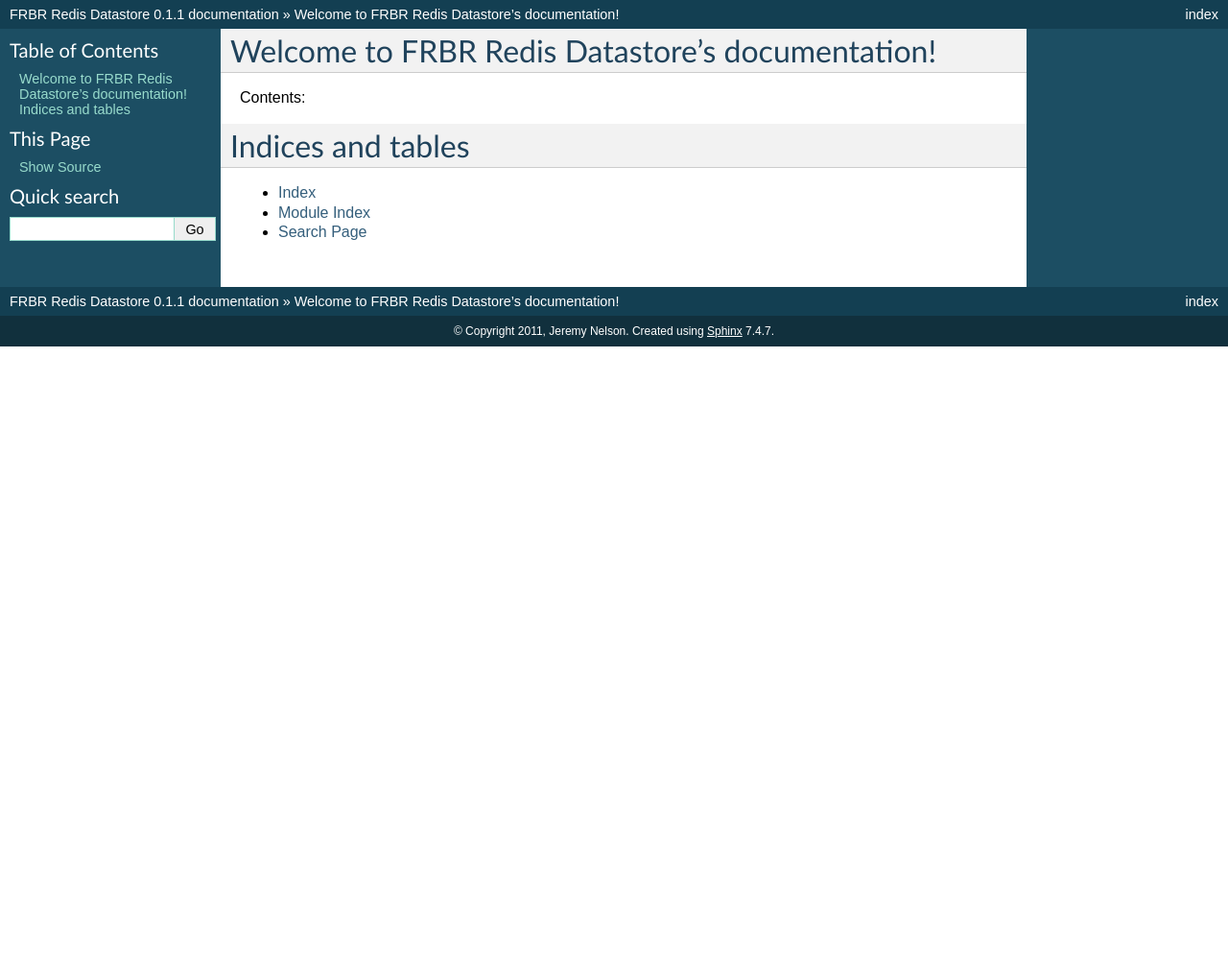
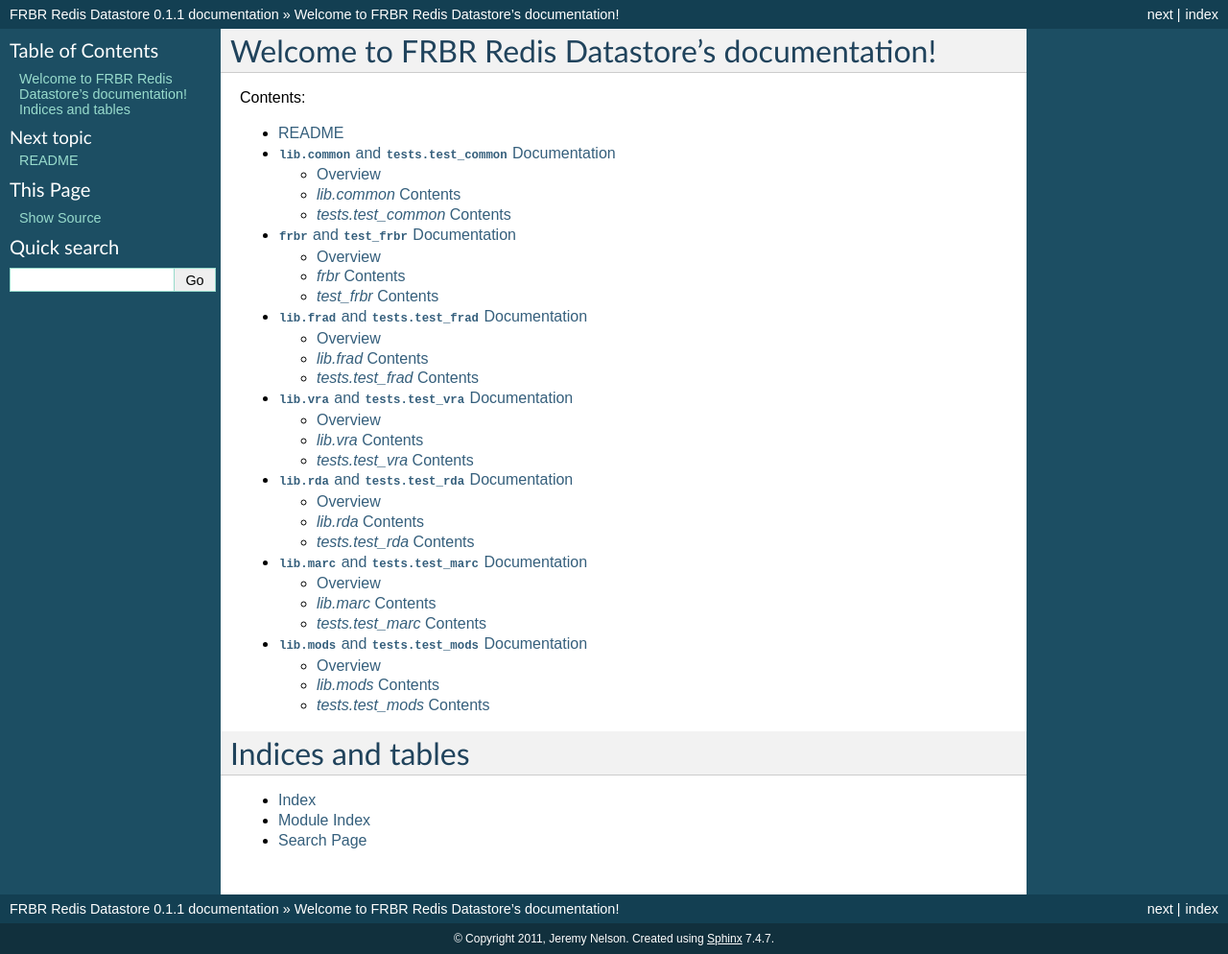
Before and after one commit to jermnelson/FRBR-Redis-Datastore, a Sphinx documentation site: the page built from doc/index.rst, in a window 1280 px wide. Shown: the whole page at 96% size. Built offline with Sphinx 7.4.7, drawn with Linux system fonts in a browser that asks for light colours; before the commit the page ends 900 px from its top, so only the background shows below that.

Commit message:
Added documentation stubs for lib and tests code

```diff
--- /dev/null
+++ b/doc/common.rst
@@ -0,0 +1,23 @@
+:mod:`lib.common` and :mod:`tests.test_common` Documentation
+============================================================
+
+Overview
+^^^^^^^^
+The :mod:`lib.common` module provides the base class from which
+other python modules use to interface with the `frbr-redis-datastore`
+and useful standalone functions for interacting with
+`RDF <http://www.w3.org/RDF/>`_ XML and n3 file objects and the
+`Redis <http://www.redis.io>`_ datastore.
+
+The :mod:`tests.test_common` are the unit tests for
+:mod:`lib.common`.
+
+`lib.common` Contents
+^^^^^^^^^^^^^^^^^^^^^
+.. automodule:: lib.common
+   :members:
+
+`tests.test_common` Contents
+^^^^^^^^^^^^^^^^^^^^^^^^^^^^
+.. automodule:: tests.test_common
+   :members:
--- a/doc/conf.py
+++ b/doc/conf.py
@@ -16,8 +16,9 @@
 # If extensions (or modules to document with autodoc) are in another directory,
 # add these directories to sys.path here. If the directory is relative to the
 # documentation root, use os.path.abspath to make it absolute, like shown here.
-#sys.path.insert(0, os.path.abspath('.'))
-
+sys.path.insert(0, os.path.abspath('../'))
+sys.path.insert(0, os.path.abspath('../tests/'))
+sys.path.insert(0, os.path.abspath('../lib/'))
 # -- General configuration -----------------------------------------------------
 
 # If your documentation needs a minimal Sphinx version, state it here.
--- /dev/null
+++ b/doc/frad.rst
@@ -0,0 +1,20 @@
+:mod:`lib.frad` and :mod:`tests.test_frad` Documentation
+========================================================
+
+Overview
+^^^^^^^^
+The :mod:`lib.frad` module ...
+
+and :mod:`tests.test_frbr` provide a light-weight python
+class wrapper and associated unit tests for basic manipulation of a
+`Redis <http://www.redis.io>`_ datastore.
+
+`lib.frad` Contents
+^^^^^^^^^^^^^^^^^^^
+.. automodule:: lib.frad
+   :members:
+
+`tests.test_frad` Contents
+^^^^^^^^^^^^^^^^^^^^^^^^^^
+.. automodule:: tests.test_frad
+   :members:
--- /dev/null
+++ b/doc/frbr.rst
@@ -0,0 +1,18 @@
+:mod:`frbr` and :mod:`test_frbr` Documentation
+==============================================
+
+Overview
+^^^^^^^^
+The :mod:`frbr` and :mod:`test_frbr` provide a light-weight python
+class wrapper and associated unit tests for basic manipulation of a
+`Redis <http://www.redis.io>`_ datastore.
+
+`frbr` Contents
+^^^^^^^^^^^^^^^
+.. automodule:: frbr
+   :members:
+
+`test_frbr` Contents
+^^^^^^^^^^^^^^^^^^^^
+.. automodule:: test_frbr
+   :members:
--- a/doc/index.rst
+++ b/doc/index.rst
@@ -11,6 +11,14 @@
 .. toctree::
    :maxdepth: 2
 
+   readme.rst
+   common.rst
+   frbr.rst
+   frad.rst
+   vra.rst
+   rda.rst
+   marc.rst
+   mods.rst
 
 
 Indices and tables
--- /dev/null
+++ b/doc/marc.rst
@@ -0,0 +1,20 @@
+:mod:`lib.marc` and :mod:`tests.test_marc` Documentation
+========================================================
+
+Overview
+^^^^^^^^
+The :mod:`lib.marc` module ...
+
+and :mod:`tests.test_marc` provide a light-weight python
+class wrapper and associated unit tests for basic manipulation of a
+`Redis <http://www.redis.io>`_ datastore.
+
+`lib.marc` Contents
+^^^^^^^^^^^^^^^^^^^
+.. automodule:: lib.marc
+   :members:
+
+`tests.test_marc` Contents
+^^^^^^^^^^^^^^^^^^^^^^^^^^
+.. automodule:: tests.test_marc
+   :members:
--- /dev/null
+++ b/doc/mods.rst
@@ -0,0 +1,20 @@
+:mod:`lib.mods` and :mod:`tests.test_mods` Documentation
+========================================================
+
+Overview
+^^^^^^^^
+The :mod:`lib.mods` module ...
+
+and :mod:`tests.test_mods` provide a light-weight python
+class wrapper and associated unit tests for basic manipulation of a
+`Redis <http://www.redis.io>`_ datastore.
+
+`lib.mods` Contents
+^^^^^^^^^^^^^^^^^^^
+.. automodule:: lib.mods
+   :members:
+
+`tests.test_mods` Contents
+^^^^^^^^^^^^^^^^^^^^^^^^^^
+.. automodule:: tests.test_mods
+   :members:
--- /dev/null
+++ b/doc/rda.rst
@@ -0,0 +1,20 @@
+:mod:`lib.rda` and :mod:`tests.test_rda` Documentation
+======================================================
+
+Overview
+^^^^^^^^
+The :mod:`lib.rda` module ...
+
+and :mod:`tests.test_rda` provide a light-weight python
+class wrapper and associated unit tests for basic manipulation of a
+`Redis <http://www.redis.io>`_ datastore.
+
+`lib.rda` Contents
+^^^^^^^^^^^^^^^^^^
+.. automodule:: lib.rda
+   :members:
+
+`tests.test_rda` Contents
+^^^^^^^^^^^^^^^^^^^^^^^^^
+.. automodule:: tests.test_rda
+   :members:
--- /dev/null
+++ b/doc/readme.rst
@@ -0,0 +1 @@
+.. include:: ../README.rst
--- /dev/null
+++ b/doc/vra.rst
@@ -0,0 +1,19 @@
+:mod:`lib.vra` and :mod:`tests.test_vra` Documentation
+======================================================
+
+Overview
+^^^^^^^^
+The :mod:`lib.vra` module ...
+
+and :mod:`tests.test_vra` and associated unit tests for basic manipulation of a
+`Redis <http://www.redis.io>`_ datastore.
+
+`lib.vra` Contents
+^^^^^^^^^^^^^^^^^^
+.. automodule:: lib.vra
+   :members:
+
+`tests.test_vra` Contents
+^^^^^^^^^^^^^^^^^^^^^^^^^
+.. automodule:: tests.test_vra
+   :members:
```
Also changed, not shown: README.rst (+7 -0 lines).
